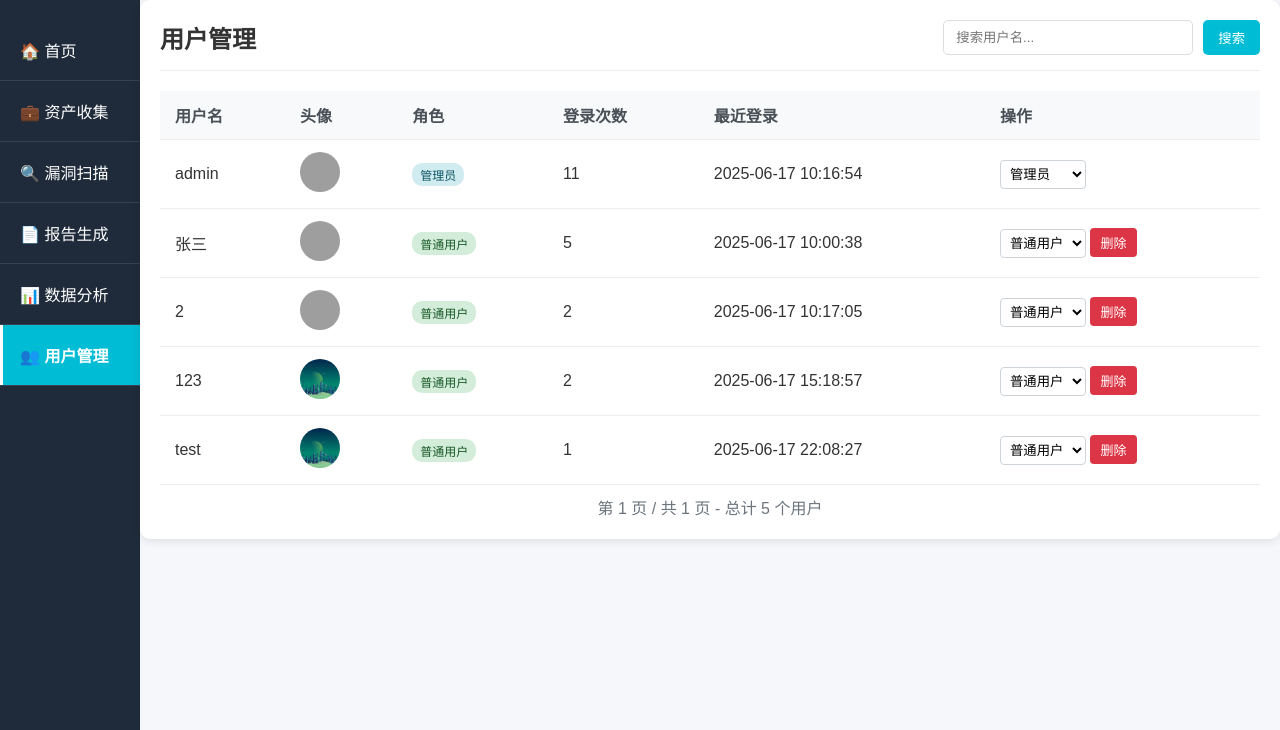
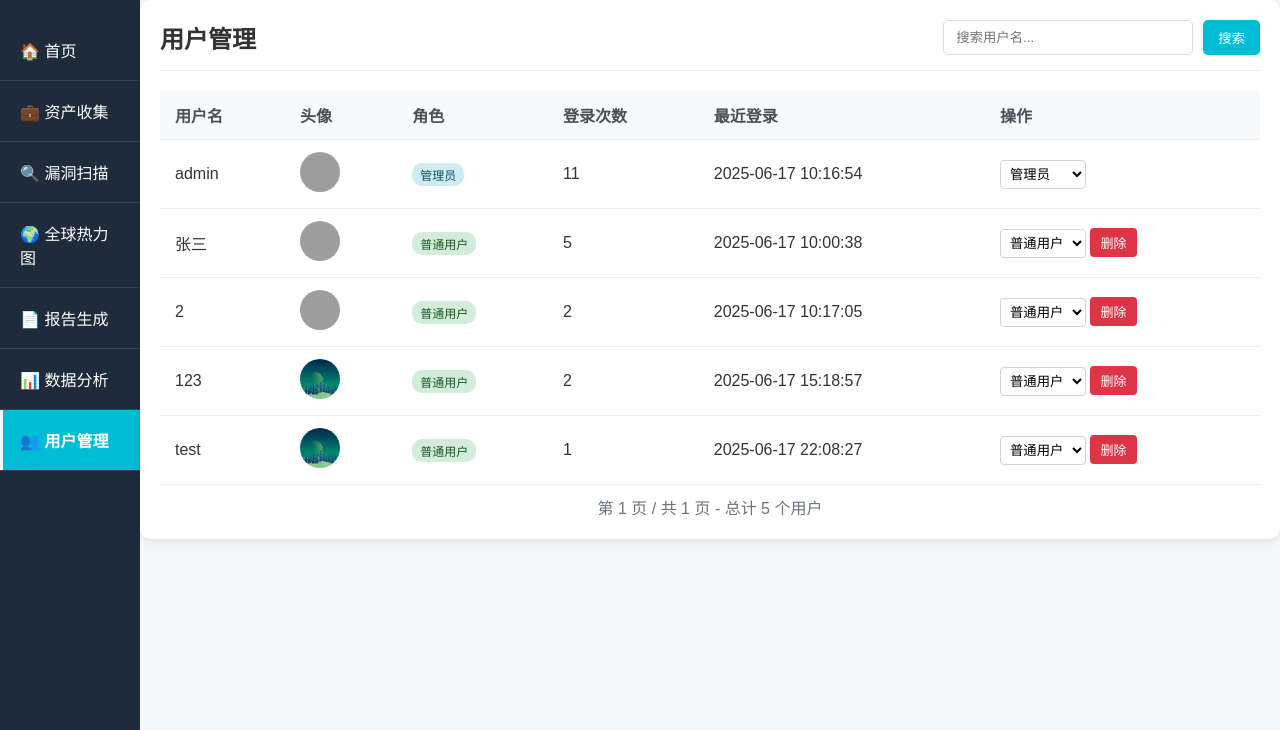
Before and after one commit to gedoujiao/wvs, a Flask app: page /manage in a window 1280 px wide. Shown: the part 70-800 px from the top of the page. Run offline with Flask 3, Linux system fonts and the light colour scheme; a user stored in the database is signed in; data comes from the database, SQL or seed files in the repository; grey boxes are pictures that could not be loaded.

Commit message:
user_management.html

```diff
--- a/templates/user_management.html
+++ b/templates/user_management.html
@@ -214,6 +214,7 @@
                     <a href="{{ url_for('index') }}" class="nav-item">🏠 首页</a>
                     <a href="{{ url_for('asset.asset_page') }}" class="nav-item">💼 资产收集</a>
                     <a href="#" class="nav-item">🔍 漏洞扫描</a>
+                    <a href="{{ url_for('visualization.index') }}" class="nav-item">🌍 全球热力图</a>
                     <a href="#" class="nav-item">📄 报告生成</a>
                     <a href="#" class="nav-item">📊 数据分析</a>
                     <a href="{{ url_for('user.manage_users') }}" class="nav-item active">👥 用户管理</a>
```
